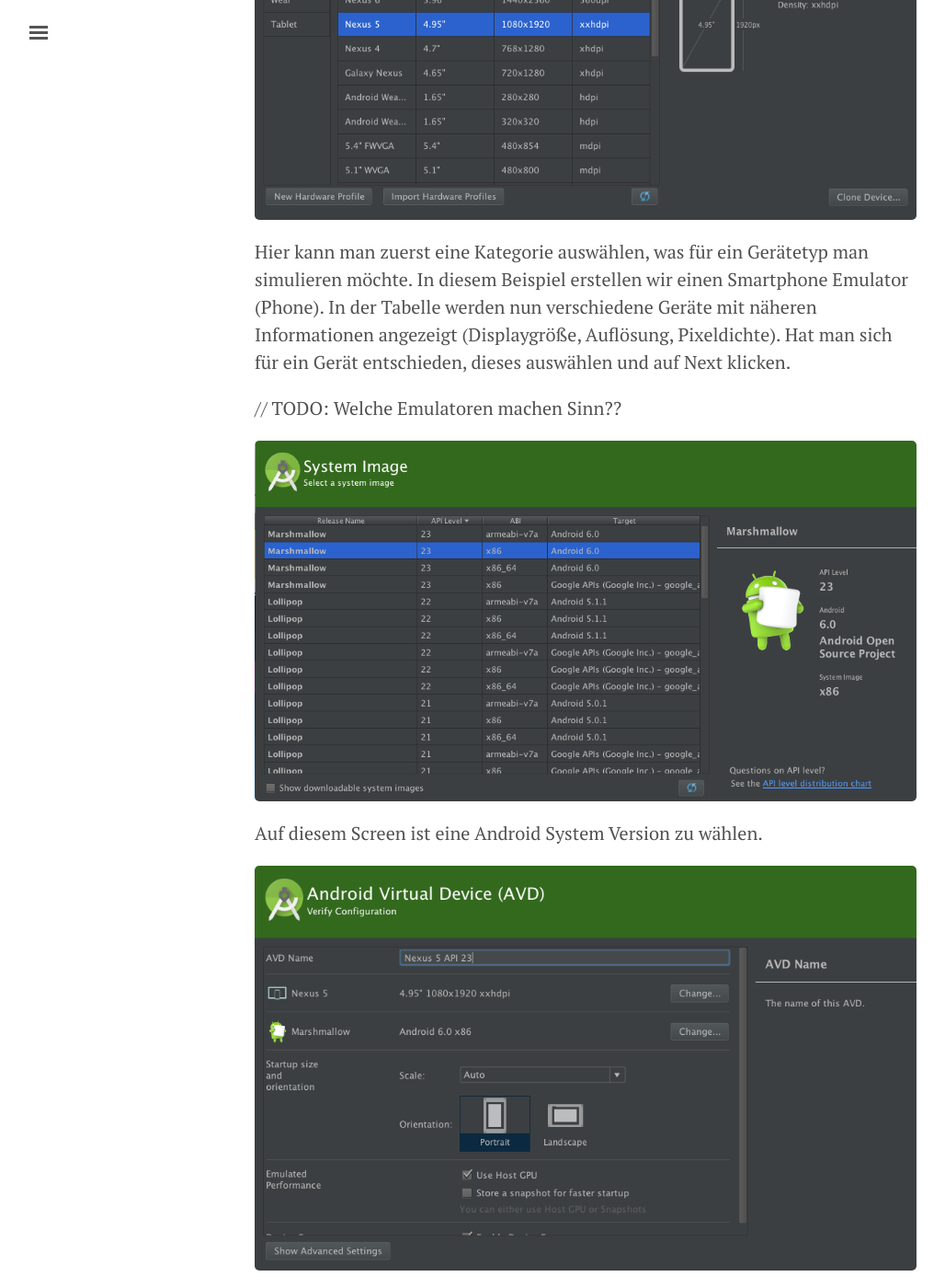
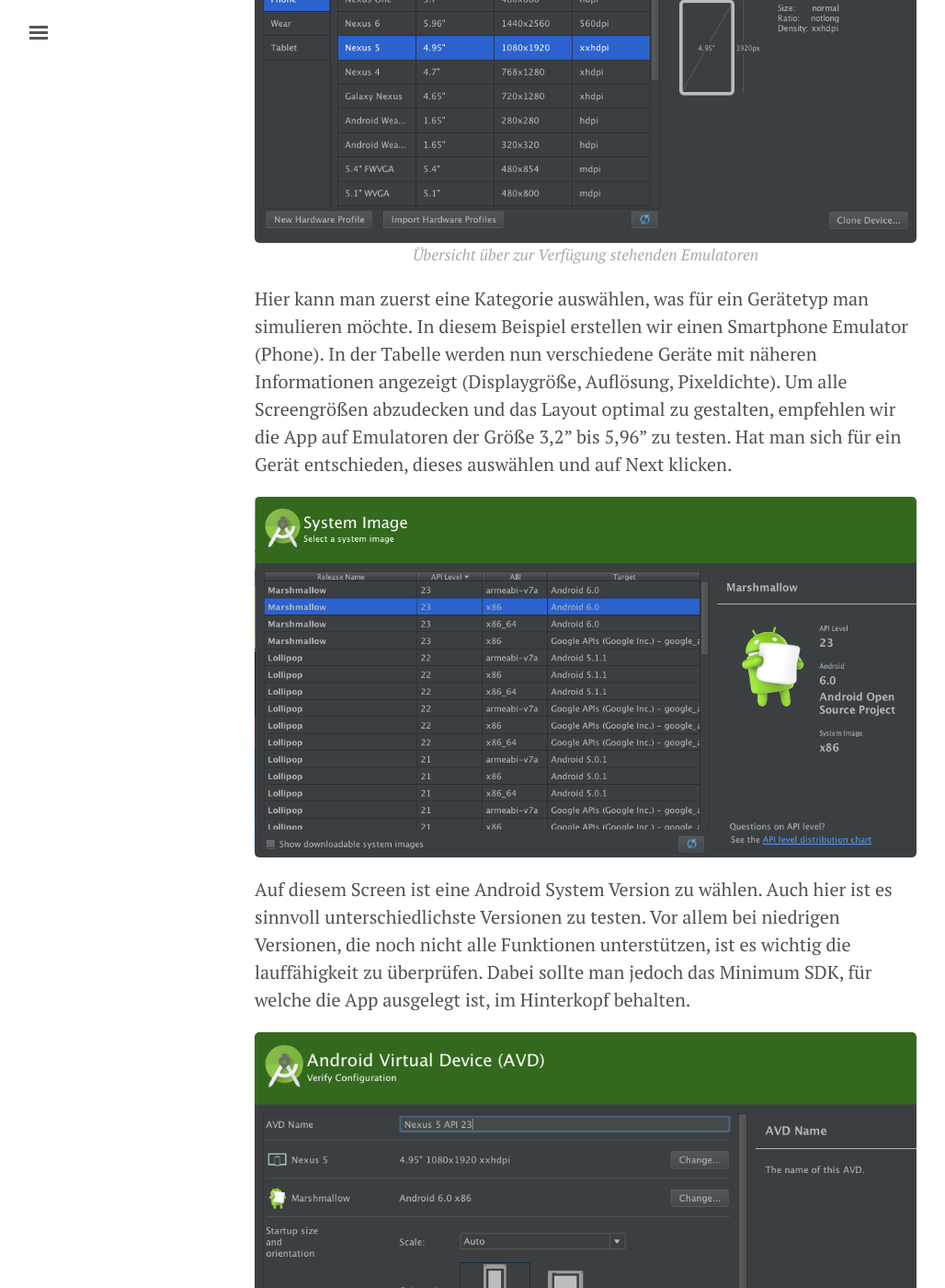
Before and after one commit to JamitLabs/BestPractices, a Jekyll site: the page built from Android/creating_android_studio_projects.md, in a window 1280 px wide and 1400 px high, scrolled down 5199 px. Shown: the whole window at 92% size, without its empty margins (3-1031 px from the left). Built offline with Jekyll 4.4.1, drawn with Linux system fonts in a browser that asks for light colours; some of the changed text lies outside the part shown.

Commit message:
Revise article

```diff
--- a/Android/creating_android_studio_projects.md
+++ b/Android/creating_android_studio_projects.md
@@ -4,13 +4,15 @@
 ---
 
 In diesem Artikel wird die Erstellung eines neuen Android Studio Projekts
-behandelt. Dabei geht es darum welche Einstellungen zu Beginn vorgenommen werden sollten und wie man Emulatoren zum Testen der App einrichtet.
+behandelt. Dabei geht es darum welche Einstellungen zu Beginn vorgenommen werden
+sollten und wie man Emulatoren zum Testen der App einrichtet.
 
 ## Erstellen eines neuen Projekts
 
 ![Start a new Android Studio Project](../public/images/creating-android-studio-projects/start_new_android_studio_project.jpg)
 
-Nachdem sich das erste Fenster geöffnet hat, muss man den Punkt "Start a new Android Studio project" auswählen, um ein komplett neues Projekt zu erstellen.
+Nachdem sich das erste Fenster geöffnet hat, muss man den Punkt "Start a new
+Android Studio project" auswählen, um ein komplett neues Projekt zu erstellen.
 
 
 ![New Android Studio Project Second Screen](../public/images/creating-android-studio-projects/new_android_studio_project_second_screen.png)
@@ -47,7 +58,8 @@
 
 ## Einrichten der Emulatoren
 
-Um die Anwendung zu testen, kann man entweder ein Smartphone im **Debuggable Mode** anschließen oder sich **Emulatoren** einrichten, welche ein Smartphone simulieren und auf dem PC angezeigt werden.
+Um die Anwendung zu testen, kann man entweder ein Smartphone im **Debuggable Mode**
+anschließen oder sich **Emulatoren** einrichten, welche ein Smartphone simulieren und auf dem PC angezeigt werden.
 
 ![set up emulators](../public/images/creating-android-studio-projects/set_up_emulators.jpg)
 
@@ -55,24 +67,35 @@
 
 
 ![Your Virtual Devices](../public/images/creating-android-studio-projects/your_virtual_devices.jpg)
+*Übersicht über die Eingerichteten Emulatoren*
 
-In dieser Ansicht werden die schon eingestellten Emulatoren angezeigt. Man kann beliebig viele Geräte erstellen und diese später beim Starten der App auswählen.
-Ist beim ersten Öffnen noch kein Emulator eingestellt oder möchte man einen Neuen hinzufügen, muss man auf **+ Create Virtual Device...** klicken.
+In dieser Ansicht werden die schon eingestellten Emulatoren angezeigt. Man kann
+beliebig viele Geräte erstellen und diese später beim Starten der App auswählen.
+Ist beim ersten Öffnen noch kein Emulator eingestellt oder möchte man einen Neuen
+hinzufügen, muss man auf **+ Create Virtual Device...** klicken.
 
 ![Select Hardware](../public/images/creating-android-studio-projects/select_hardware.png)
+*Übersicht über zur Verfügung stehenden Emulatoren*
 
-Hier kann man zuerst eine Kategorie auswählen, was für ein Gerätetyp man simulieren möchte. In diesem Beispiel erstellen wir einen Smartphone Emulator (Phone). In der Tabelle werden nun verschiedene Geräte mit näheren Informationen angezeigt (Displaygröße, Auflösung, Pixeldichte). Hat man sich für ein Gerät entschieden, dieses auswählen und auf Next klicken.
-
-// TODO: Welche Emulatoren machen Sinn??
+Hier kann man zuerst eine Kategorie auswählen, was für ein Gerätetyp man simulieren möchte.
+In diesem Beispiel erstellen wir einen Smartphone Emulator (Phone). In der Tabelle werden nun
+verschiedene Geräte mit näheren Informationen angezeigt (Displaygröße, Auflösung, Pixeldichte).
+Um alle Screengrößen abzudecken und das Layout optimal zu gestalten, empfehlen wir die App
+auf Emulatoren der Größe 3,2" bis 5,96" zu testen. Hat man sich für ein Gerät entschieden, dieses auswählen und auf Next klicken.
 
 ![System Image](../public/images/creating-android-studio-projects/system_image.png)
 
-Auf diesem Screen ist eine Android System Version zu wählen.
+Auf diesem Screen ist eine Android System Version zu wählen. Auch hier ist es sinnvoll
+unterschiedlichste Versionen zu testen. Vor allem bei niedrigen Versionen, die noch nicht alle
+Funktionen unterstützen, ist es wichtig die lauffähigkeit zu überprüfen. Dabei sollte man jedoch
+das Minimum SDK, für welche die App ausgelegt ist, im Hinterkopf behalten.
 
 
 ![Android Virtual Device](../public/images/creating-android-studio-projects/android_virtual_device.png)
 
-Auf dem letzten Screen kann man seine Angaben überprüfen und weitere Einstellungen treffen, wie zum Beispiel die Größe des RAMs, heaps, Internen Speichers und der SD Karte. Für die meisten Applikationen sollten aber die voreingestellten Werte genügen.
+Auf dem letzten Screen kann man seine Angaben überprüfen und weitere Einstellungen treffen,
+wie zum Beispiel die Größe des RAMs, heaps, Internen Speichers und der SD Karte.
+Für die meisten Applikationen sollten aber die voreingestellten Werte genügen.
 Mit einem Klick auf **Finish** wird der Emulator erstellt und der Liste hinzugefügt.
 
 Um die Applikation nun in diesem Emulator zu testen, zunächst einmal das Fenster schließen.
```
Also changed, not shown: other parts of Android/creating_android_studio_projects.md (+24 -9 lines).
